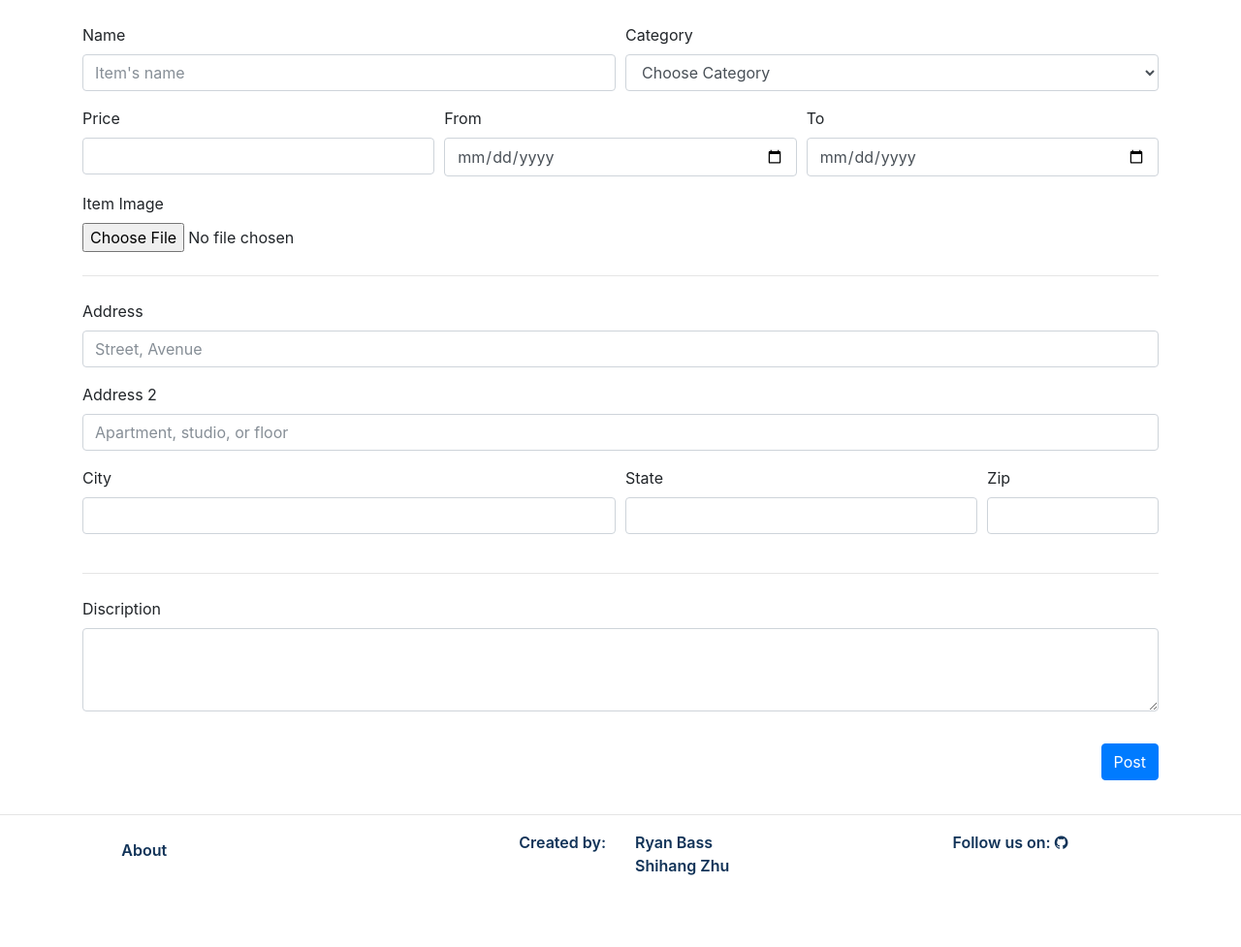
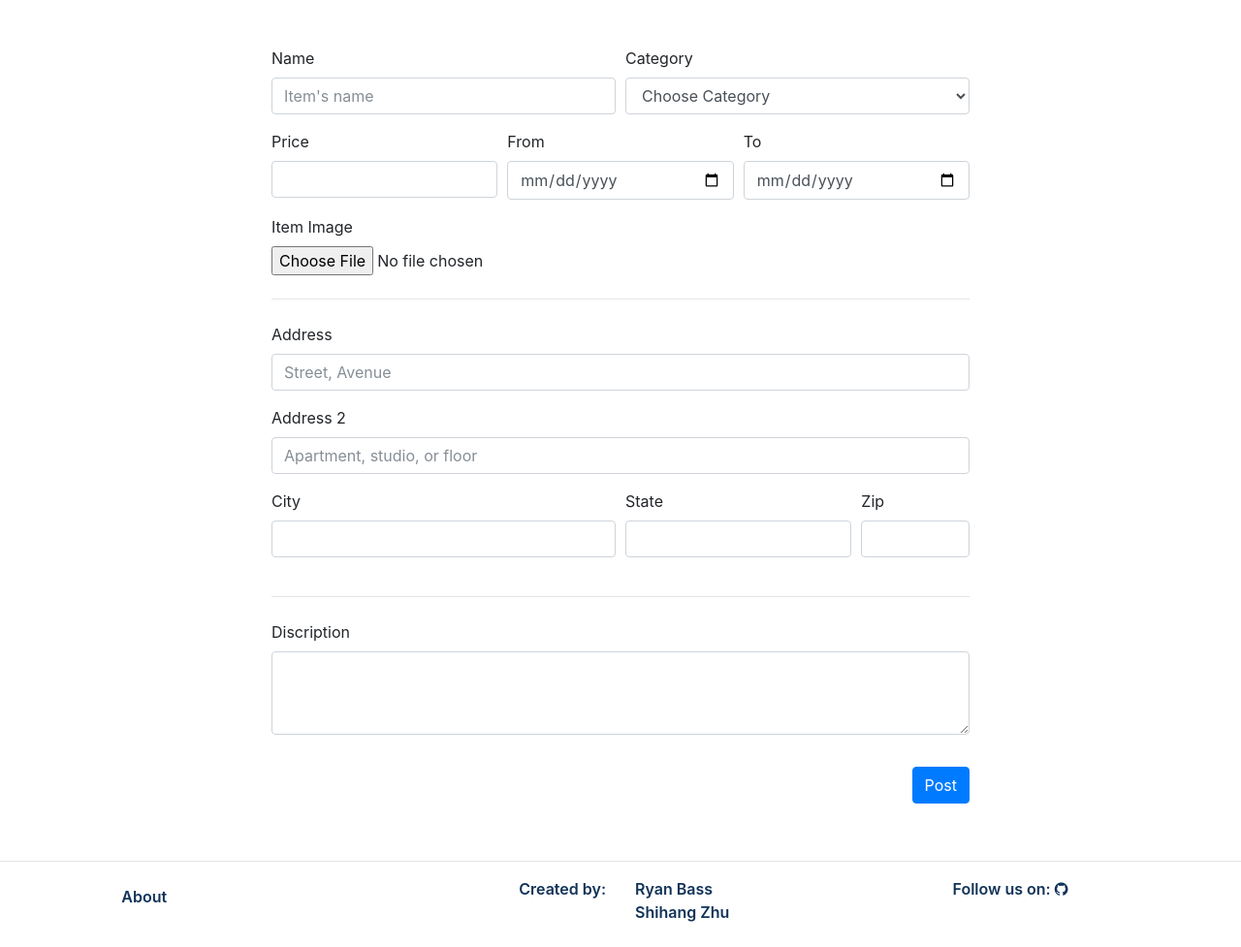
Before and after one commit to nickszhu/307project, a Django app: page /anyWares/createItem/ in a window 1280 px wide. Shown: the part 70-1047 px from the top of the page at 97% size. Before the commit the page ends 973 px from the top, so only its background shows below. Run offline with Django 3.2, Linux system fonts and the light colour scheme; a user stored in the database is signed in; data comes from the database, SQL or seed files in the repository; both versions use the stored data as it was after the commit; some libraries are stand-ins or nearby versions; some web fonts are replaced.

Commit message:
css adjust

```diff
--- a/anyWares/static/anyWares/style.css
+++ b/anyWares/static/anyWares/style.css
@@ -90,7 +90,9 @@ footer {
 	margin: auto;
 }
 
-
+.container{
+	max-width: 960px!important;
+}
 
 .carousel{
 	height: 500px;
--- a/anyWares/templates/anyWares/createItem.html
+++ b/anyWares/templates/anyWares/createItem.html
@@ -4,7 +4,7 @@
 
 {% block mainbody %}
   <div class="newitem container">
-    <form class="my-4" action="/anyWares/createItem/" method="post">{% csrf_token %}
+    <form class="main-form my-5" action="/anyWares/createItem/" method="post">{% csrf_token %}
       <div class="form-row">
         <div class="form-group col-md-6">
           <label for="item_name">Name</label>
--- a/anyWares/templates/anyWares/index.html
+++ b/anyWares/templates/anyWares/index.html
@@ -55,13 +55,14 @@
             <a class="dropdown-toggle" href="#" role="button" id="dropdownMenuLink" data-toggle="dropdown" aria-haspopup="true" aria-expanded="false">
               {{user}}
             </a>
-
             <div class="dropdown-menu" aria-labelledby="dropdownMenuLink">
               <a class="dropdown-item" href="#">My Account</a>
               <a class="dropdown-item" href="#">My Item</a>
+              <div class="dropdown-divider"></div>
+              <a class="dropdown-item" href="#">Logout</a>
             </div>
           </span>
-        <button type="submit" class="btn btn-outline-warning ml-2">Post</button>
+        <a href="/anyWares/createItem" class="btn btn-outline-warning ml-2">Post</a>
         </div>
 
         {% else %}
@@ -82,7 +83,7 @@
 
   {% block mainbody %}
   <div class="container">
-    <div id="carouselExampleControls" class="carousel slide" data-ride="carousel">
+    <div id="carouselExampleControls" class="carousel slide my-5" data-ride="carousel">
       <div class="carousel-inner">
         <div class="carousel-item active">
           <img class="d-block w-100" src="..." alt="First slide">
--- a/anyWares/templates/registration/login.html
+++ b/anyWares/templates/registration/login.html
@@ -2,7 +2,7 @@
 <link href="{% static " anyWares/style.css " %}"
   rel="stylesheet" type="text/css"> {% block mainbody %}
 <div class="container">
-  <form method="post">{% csrf_token %}
+  <form class="main-form my-5" method="post">{% csrf_token %}
     <div class="form-group row">
       <label for="username" class="col-md-3 col-form-label">Username</label>
       <div class="col-md-9">
```
Also changed, not shown: db.sqlite3.
